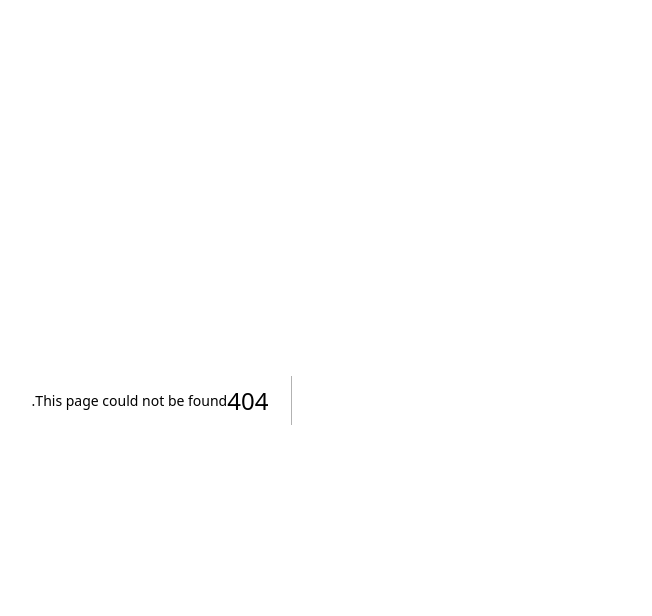
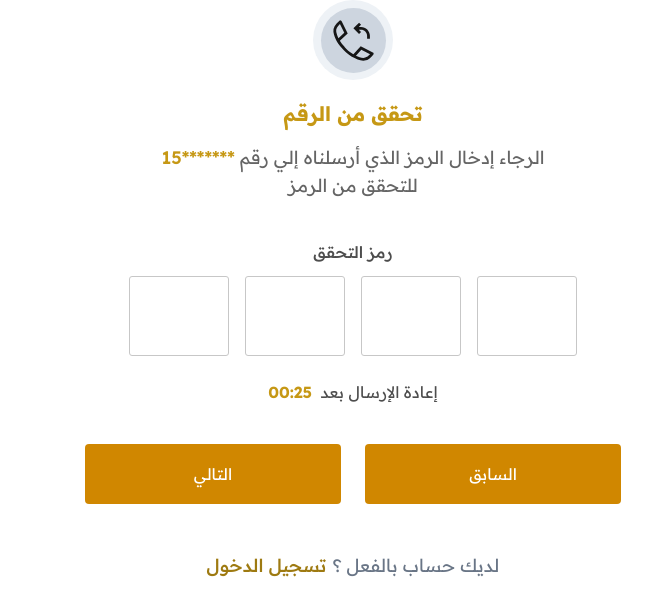
Before and after one commit to PassantYasser/ZE-dashboard, a Next.js app: page /Auth/Signup/Company/Verification/PhoneOtp in a window 1280 px wide. Before the commit this address had no page. Shown: the top 616 px of the page, without its empty margins (510-1162 px from the left). Built offline with nearby package versions, Linux system fonts and the light colour scheme.

Commit message:
Enhance company signup with OTP pages, substep navigation, and timer input

```diff
--- /dev/null
+++ b/src/app/Auth/Signup/Company/Verification/EmailOtp/page.jsx
@@ -0,0 +1,129 @@
+"use client";
+import LoginBtn from '@/app/Components/Buttons/LoginBtn';
+import React, { useEffect, useState } from 'react'
+import { useTranslation } from 'react-i18next';
+
+function EmailOtpPage({ onNext, onPrev }) {
+    const { t } = useTranslation();
+
+      const handleChange = (e, index) => {
+        if (e.target.value.length === 1) {
+          const nextInput = document.getElementById(`otp-${index + 1}`);
+          if (nextInput) {
+            nextInput.focus();
+          }
+        }
+      };
+      const handleKeyDown = (e, index) => {
+        if (e.key === "Backspace" && !e.target.value) {
+          const prevInput = document.getElementById(`otp-${index - 1}`);
+          if (prevInput) {
+            prevInput.focus();
+          }
+        }
+      };
+
+      //timer
+      const [timeLeft, setTimeLeft] = useState(30);
+      const [canResend, setCanResend] = useState(false);
+
+      useEffect(() => {
+        if (!canResend && timeLeft > 0) {
+          const timer = setInterval(() => {
+            setTimeLeft((prev) => prev - 1);
+          }, 1000);
+          return () => clearInterval(timer);
+        } else if (timeLeft === 0) {
+          setCanResend(true);
+        }
+      }, [timeLeft, canResend]);
+
+      const handleResend = () => {
+        setTimeLeft(10); // reset timer
+        setCanResend(false); // hide resend link
+        console.log("📩 Resend code request sent!");
+      };
+  return (
+    <>
+              {/* logo */}
+          <div className='WHLogA bg-[#EEF2F6] rounded-[100px] flex justify-center items-center mx-auto mb-5'>
+            <p className='WHLogB bg-[#CDD5DF] rounded-[100px] flex justify-center items-center '>
+            <img src="/images/icons/call-received.svg" className='p-2.5' alt="" />
+            </p>
+          </div>
+
+          <div className='flex flex-col items-center '>
+            <p className='text-[#C69815] text-xl font-bold'>{t('Verify number')}</p>
+            <p className="text-center text-lg text-[#656565] mt-4 w-[400px]">
+            {t("Please enter the code we sent to your number.")}
+              <span className="font-semibold text-[#C69815]">Exmple@gmail.comل</span>
+            {t("To verify the code")}
+            </p>
+          </div>
+
+          <div className='my-10  '>
+            <p className='text-[#4D4D4D] text-base font-medium mb-3 flex justify-center'>{t('verification code')}</p>
+            <form className="flex gap-4 justify-center"dir="ltr">
+              {[0, 1, 2, 3].map((i) => (
+                <input
+                  key={i}
+                  id={`otp-${i}`}
+                  type="text"
+                  maxLength="1"
+                  onChange={(e) => handleChange(e, i)}
+                  onKeyDown={(e) => handleKeyDown(e, i)}
+                  className="border border-[#C7C7C7] bg-[#fff] w-25 h-20 rounded-[3px] text-center text-lg"
+                />
+              ))}
+            </form>
+              <div className="mt-6">
+                {!canResend ? (
+                  <div className='flex justify-center items-center gap-2 '>
+                    <span className="text-[#4D4D4D] text-base font-normal">
+                      {t("Resend after")}
+                    </span>
+                    <span className="text-[#C69815] text-base font-bold">
+                      00:{timeLeft < 10 ? `0${timeLeft}` : timeLeft}
+                    </span>
+                  </div>
+                ) : (
+                  <div className='flex justify-center '>
+                    <button
+                      onClick={handleResend}
+                      className="text-[#C69815] text-base font-bold   "
+                    >
+                      {t("Resend")}
+                    </button>
+                  </div>
+                )}
+              </div>
+          </div>
+
+          <div className='flex gap-6 justify-center mb-12'>
+
+            <button
+              onClick={onPrev}
+              className="px-4 py-2 w-64  bg-yellow-600 text-white rounded"
+            >
+              السابق
+            </button>
+            <button
+              onClick={onNext}
+              className="px-4 py-2 w-64 h-15 bg-yellow-600 text-white rounded"
+            >
+              التالي
+            </button>
+          </div>
+
+
+          <div className="flex justify-center gap-1.5">
+            <p className="text-[#697586] text-lg font-normal">{t('Already have an account?')} </p>
+            <LoginBtn />
+          </div>
+
+
+    </>
+  )
+}
+
+export default EmailOtpPage
--- /dev/null
+++ b/src/app/Auth/Signup/Company/Verification/PhoneOtp/page.jsx
@@ -0,0 +1,129 @@
+"use client";
+import LoginBtn from '@/app/Components/Buttons/LoginBtn';
+import React, { useEffect, useState } from 'react'
+import { useTranslation } from 'react-i18next';
+
+function PhoneOtpPage({  onPrev  , nextSub }) {
+    const { t } = useTranslation();
+
+      const handleChange = (e, index) => {
+        if (e.target.value.length === 1) {
+          const nextInput = document.getElementById(`otp-${index + 1}`);
+          if (nextInput) {
+            nextInput.focus();
+          }
+        }
+      };
+      const handleKeyDown = (e, index) => {
+        if (e.key === "Backspace" && !e.target.value) {
+          const prevInput = document.getElementById(`otp-${index - 1}`);
+          if (prevInput) {
+            prevInput.focus();
+          }
+        }
+      };
+
+      //timer
+      const [timeLeft, setTimeLeft] = useState(30);
+      const [canResend, setCanResend] = useState(false);
+
+      useEffect(() => {
+        if (!canResend && timeLeft > 0) {
+          const timer = setInterval(() => {
+            setTimeLeft((prev) => prev - 1);
+          }, 1000);
+          return () => clearInterval(timer);
+        } else if (timeLeft === 0) {
+          setCanResend(true);
+        }
+      }, [timeLeft, canResend]);
+
+      const handleResend = () => {
+        setTimeLeft(10); // reset timer
+        setCanResend(false); // hide resend link
+        console.log("📩 Resend code request sent!");
+      };
+  return (
+    <>
+              {/* logo */}
+          <div className='WHLogA bg-[#EEF2F6] rounded-[100px] flex justify-center items-center mx-auto mb-5'>
+            <p className='WHLogB bg-[#CDD5DF] rounded-[100px] flex justify-center items-center '>
+            <img src="/images/icons/call-received.svg" className='p-2.5' alt="" />
+            </p>
+          </div>
+
+          <div className='flex flex-col items-center '>
+            <p className='text-[#C69815] text-xl font-bold'>{t('Verify number')}</p>
+            <p className="text-center text-lg text-[#656565] mt-4 w-[400px]">
+            {t("Please enter the code we sent to your number.")}
+              <span className="font-semibold text-[#C69815]"> *******15 </span>
+            {t("To verify the code")}
+            </p>
+          </div>
+
+          <div className='my-10  '>
+            <p className='text-[#4D4D4D] text-base font-medium mb-3 flex justify-center'>{t('verification code')}</p>
+            <form className="flex gap-4 justify-center"dir="ltr">
+              {[0, 1, 2, 3].map((i) => (
+                <input
+                  key={i}
+                  id={`otp-${i}`}
+                  type="text"
+                  maxLength="1"
+                  onChange={(e) => handleChange(e, i)}
+                  onKeyDown={(e) => handleKeyDown(e, i)}
+                  className="border border-[#C7C7C7] bg-[#fff] w-25 h-20 rounded-[3px] text-center text-lg"
+                />
+              ))}
+            </form>
+              <div className="mt-6">
+                {!canResend ? (
+                  <div className='flex justify-center items-center gap-2 '>
+                    <span className="text-[#4D4D4D] text-base font-normal">
+                      {t("Resend after")}
+                    </span>
+                    <span className="text-[#C69815] text-base font-bold">
+                      00:{timeLeft < 10 ? `0${timeLeft}` : timeLeft}
+                    </span>
+                  </div>
+                ) : (
+                  <div className='flex justify-center '>
+                    <button
+                      onClick={handleResend}
+                      className="text-[#C69815] text-base font-bold   "
+                    >
+                      {t("Resend")}
+                    </button>
+                  </div>
+                )}
+              </div>
+          </div>
+
+          <div className='flex gap-6 justify-center mb-12'>
+
+            <button
+              onClick={onPrev}
+              className="px-4 py-2 w-64  bg-yellow-600 text-white rounded"
+            >
+              السابق
+            </button>
+            <button
+              onClick={nextSub}
+              className="px-4 py-2 w-64 h-15 bg-yellow-600 text-white rounded"
+            >
+              التالي
+            </button>
+          </div>
+
+
+          <div className="flex justify-center gap-1.5">
+            <p className="text-[#697586] text-lg font-normal">{t('Already have an account?')} </p>
+            <LoginBtn />
+          </div>
+
+
+    </>
+  )
+}
+
+export default PhoneOtpPage
--- a/src/app/Auth/Signup/Company/Verification/page.jsx
+++ b/src/app/Auth/Signup/Company/Verification/page.jsx
@@ -1,16 +1,48 @@
-import React from 'react'
+"use client";
+import ConfirmationBtn from '@/app/Components/Buttons/ConfirmationBtn';
+import LoginBtn from '@/app/Components/Buttons/LoginBtn';
+import PreviousBtn from '@/app/Components/Buttons/PreviousBtn';
+import Link from 'next/link';
+import React, { useEffect, useState } from 'react'
+import { useTranslation } from 'react-i18next';
+import PhoneOtpPage from './PhoneOtp/page';
+import EmailOtpPage from './EmailOtp/page';
 
 function VerificationPage({ onNext, onPrev ,currentStep , steps }) {
+  const { t } = useTranslation();
+  const [subStep, setSubStep] = useState(1);
+
+  const nextSub = () => {
+    if (subStep < 2) setSubStep((prev) => prev + 1);
+  };
+
+  const prevSub = () => {
+    if (subStep > 1) setSubStep((prev) => prev - 1);
+  };
+
+  const renderSubStep = () => {
+    switch (subStep) {
+      case 1:
+        return <PhoneOtpPage prevSub={prevSub} nextSub={nextSub} onPrev={onPrev}/>
+      case 2:
+        return <EmailOtpPage onNext={onNext} onPrev={onPrev}  />;
+      default:
+        return null;
+    }
+  };
+
   return (
     <>
-      <div>VerificationPage</div>
-      <button
-        onClick={onNext}
-        disabled={currentStep === steps.length}
-        className="px-4 py-2 bg-yellow-600 text-white rounded"
-      >
-        {currentStep === steps.length ? "إنهاء" : "التالي"}
-      </button>
+
+      <div className=" p-4 rounded">
+
+      {/*  display sub-step */}
+      {renderSubStep()}
+
+
+    </div>
+
+
     </>
   )
 }
--- a/src/app/Auth/Signup/Company/page.jsx
+++ b/src/app/Auth/Signup/Company/page.jsx
@@ -23,7 +23,7 @@ const [currentStep, setCurrentStep] = useState(0);
   };
 
   const handlePrev = () => {
-    if (currentStep > 1) setCurrentStep((prev) => prev - 1);
+    if (currentStep > 0) setCurrentStep((prev) => prev - 1);
   };
 
   const renderStepContent = () => {
@@ -58,8 +58,6 @@ const [currentStep, setCurrentStep] = useState(0);
           {/*  */}
           <div dir="rtl" className="w-full max-w-2xl mx-auto px-6">
             <div className="relative flex items-center justify-between w-full max-w-4xl mx-auto mb-6">
-
-
             {steps.map((s, index) => {
             const isActive = index <= currentStep;
             return (
```
